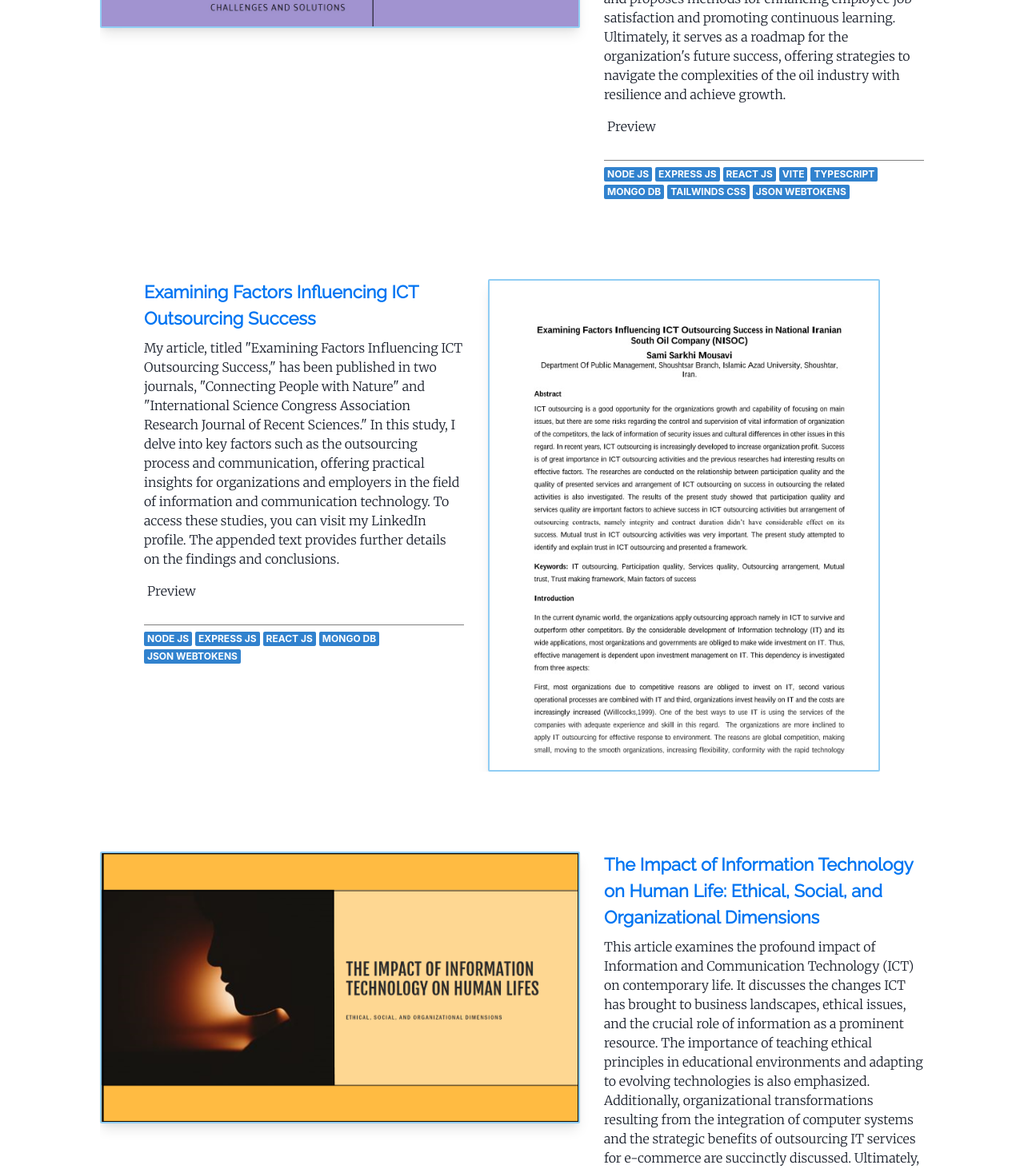
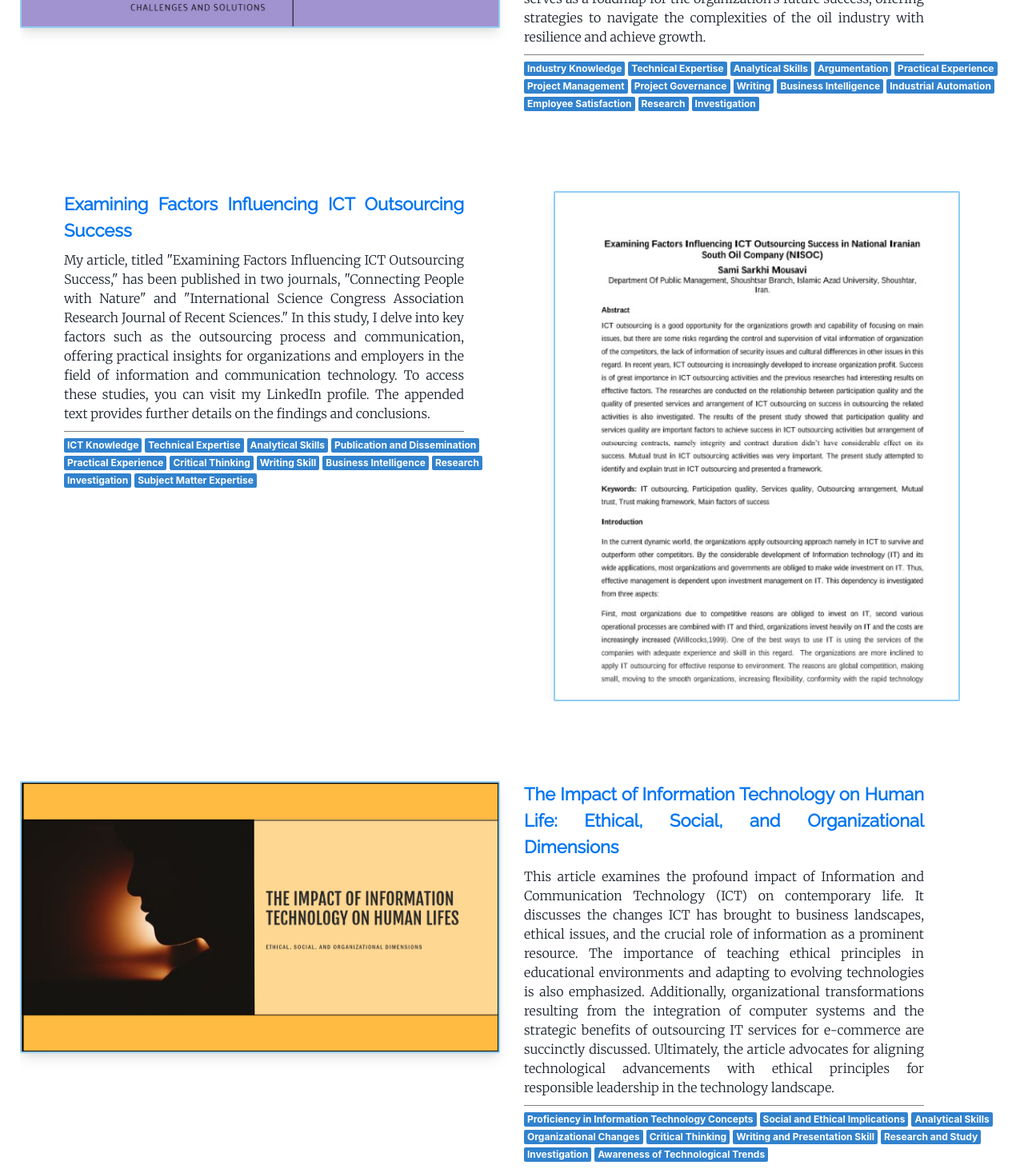
Before and after one commit to SamiMousavi1980/MyPotfolio, a React (Create React App) app: page / in a window 1280 px wide. Shown: the part 3240-4702 px from the top of the page at 80% size. Built offline with nearby package versions, Linux system fonts and the light colour scheme; a web font is replaced by a local one.

Commit message:
Adding Icon Site, Redesign Article & Projects, Reviewing Paper skills

```diff
--- a/src/components/Projects/ProjectCard.js
+++ b/src/components/Projects/ProjectCard.js
@@ -35,12 +35,14 @@ export default function ProjectCard({ project, index }) {
         alignSelf={"flex-start"}
       />
 
-      <VStack alignItems={"flex-start"} maxW={"400px"} className="project-info">
+      <VStack alignItems={"flex-start"} maxW={"600px"} className="project-info">
         <Text
           className="raleway"
           fontSize={"22px"}
           fontWeight={"semibold"}
           color={"#0075F2"}
+          width={"500px"}
+          textAlign={"justify"}
         >
           {title}
         </Text>
@@ -48,20 +50,19 @@ export default function ProjectCard({ project, index }) {
           className="merriweather"
           fontWeight={"thin"}
           borderBottom={"1px solid gray"}
-          pb={"30px"}
+          pb={"10px"}
+          width={"500px"}
+          textAlign={"justify"}
         >
           <Text> {description}</Text>
-          <HStack gap={"4px"} mt={"16px"}>
+          <HStack gap={"4px"} mt={"0"}>
             <Link isExternal href={links.code}>
-            </Link>
-            <Link isExternal href={links.preview}>
-              Preview
             </Link>
           </HStack>
         </Box>
         <Flex wrap={"wrap"} gap={"4px"}>
           {tags.map((tag, index) => (
-            <Badge key={index} variant={"solid"} colorScheme={"blue"}>
+            <Badge key={index} variant={"solid"} colorScheme={"blue"} textTransform="none">
               {tag}
             </Badge>
           ))}
--- a/src/components/Projects/projectData.js
+++ b/src/components/Projects/projectData.js
@@ -1,4 +1,28 @@
 const projectsData = [
+  {
+    title: "Icon Restoration V2.00",
+    description: `Icon Restoration's website is a cutting-edge platform designed and developed using React framework, showcasing the company's expertise in construction,
+    renovation, and structural engineering. Powered by Node.js and complemented by HTML, CSS, and other essential web technologies, this website serves as a digital gateway
+    to Icon Restoration's comprehensive services. From showcasing past projects to providing insights into their innovative solutions, the website offers visitors an
+    immersive experience into the world of construction and restoration. Built with user experience in mind, it seamlessly combines aesthetic appeal with functionality,
+    reflecting Icon Restoration's commitment to excellence in every aspect of their work.`,
+    tags: [
+      "Node JS",
+      "Express JS",
+      "React JS",
+      "Vite",
+      "TypeScript",
+      "Mongo DB",
+      "TailWinds CSS",
+      "JSON Webtokens",
+    ],
+    links: {
+      image: "projects/ICR.png",
+      code: "https://github.com/Rif-7/mybook",
+      preview: "https://rif-7.github.io/mybook/",
+    },
+  },
+
   {
     title: "Get It Done (GID) Learning Management System",
     description: `GID is a comprehensive Learning Management System (LMS) designed to enhance the learning experience, simplifying task management, and providing learning materials.
@@ -94,14 +118,20 @@ const articlessData = [
     continuous learning. Ultimately, it serves as a roadmap for the organization's future success, offering strategies to navigate the complexities of the oil industry with
     resilience and achieve growth.`,
     tags: [
-      "Node JS",
-      "Express JS",
-      "React JS",
-      "Vite",
-      "TypeScript",
-      "Mongo DB",
-      "TailWinds CSS",
-      "JSON Webtokens",
+      "Industry Knowledge",
+      "Technical Expertise",
+      "Analytical Skills",
+      "Argumentation",
+      "Practical Experience",
+      "Project Management",
+      "Project Governance",
+      "Writing",
+      "Business Intelligence",
+      "Industrial Automation",
+      "Employee Satisfaction",
+      "Research",
+      "Investigation",
+
     ],
     links: {
       image: "projects/Soloution.png",
@@ -117,11 +147,17 @@ const articlessData = [
     offering practical insights for organizations and employers in the field of information and communication technology. To access these studies, you can visit my LinkedIn profile.
     The appended text provides further details on the findings and conclusions.`,
     tags: [
-      "Node JS",
-      "Express JS",
-      "React JS",
-      "Mongo DB",
-      "JSON Webtokens",
+      "ICT Knowledge",
+      "Technical Expertise",
+      "Analytical Skills",
+      "Publication and Dissemination",
+      "Practical Experience",
+      "Critical Thinking",
+      "Writing Skill",
+      "Business Intelligence",
+      "Research",
+      "Investigation",
+      "Subject Matter Expertise",
     ],
     links: {
       image: "projects/IT Outsourcing Success.png",
@@ -137,11 +173,15 @@ const articlessData = [
     of outsourcing IT services for e-commerce are succinctly discussed. Ultimately, the article advocates for aligning technological advancements with ethical principles for
     responsible leadership in the technology landscape.`,
     tags: [
-      "Node JS",
-      "Express JS",
-      "React JS",
-      "Mongo DB",
-      "JSON Webtokens",
+      "Proficiency in Information Technology Concepts",
+      "Social and Ethical Implications",
+      "Analytical Skills",
+      "Organizational Changes",
+      "Critical Thinking",
+      "Writing and Presentation Skill",
+      "Research and Study",
+      "Investigation",
+      "Awareness of Technological Trends",
     ],
     links: {
       image: "projects/Ethics.png",
```
Also changed, not shown: public/projects/ICR.png (added), 1 other file (tests, documents, lock files or other folders).
